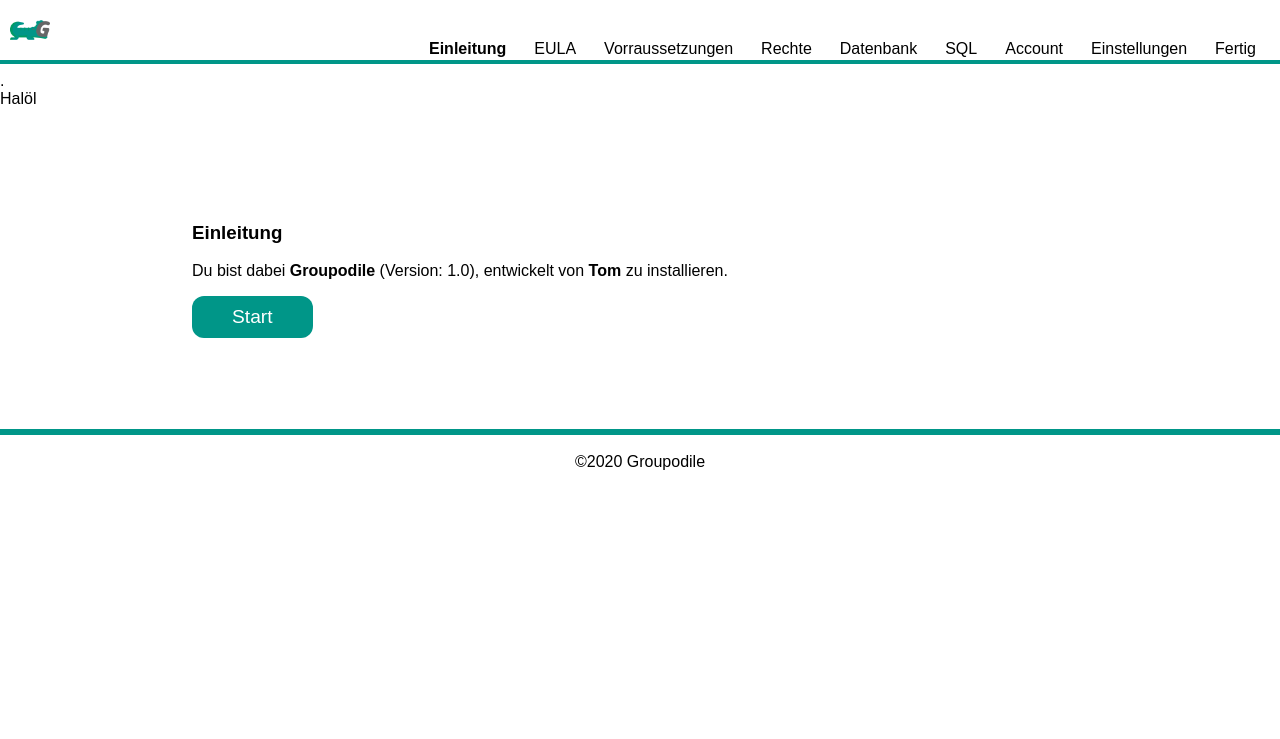
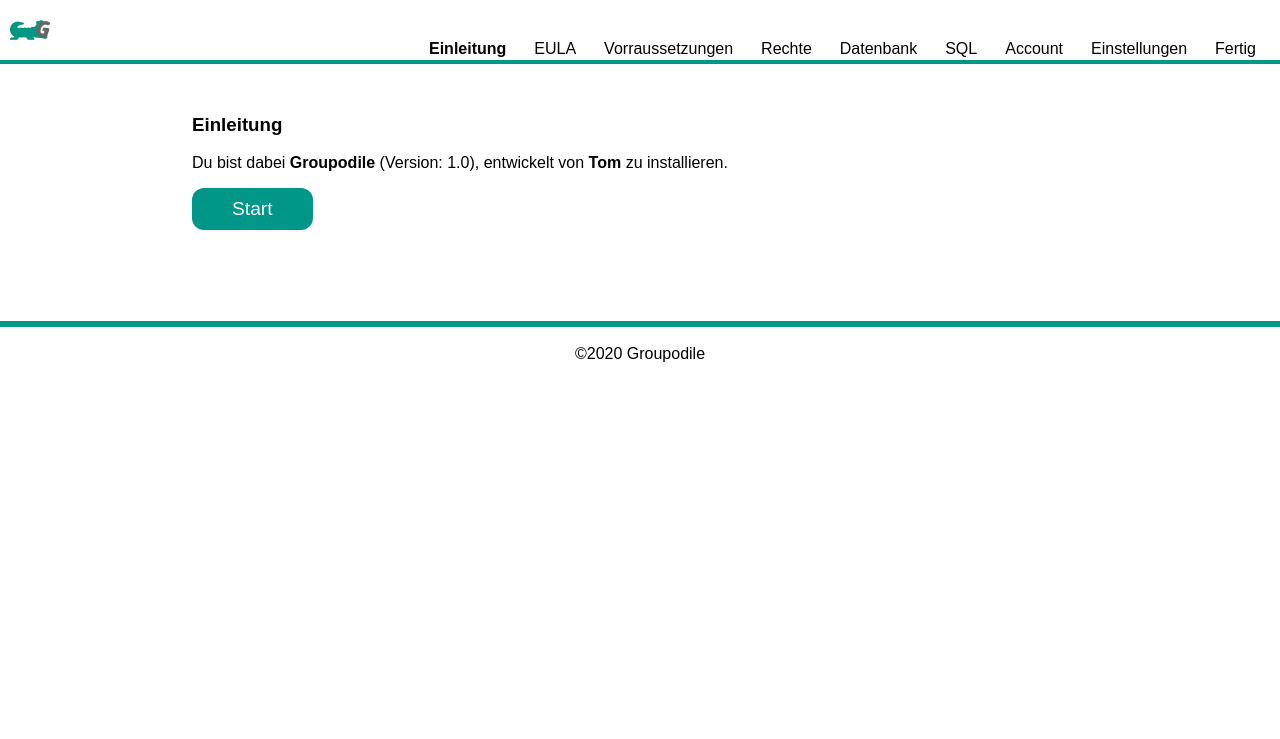
Before and after one commit to tomtactom/Groupodile, a PHP site: page /setup in a window 1280 px wide. Shown: the top 739 px of the page. Run offline with PHP 8.4, Linux system fonts and the light colour scheme.

Commit message:
Update index.php

```diff
--- a/setup/index.php
+++ b/setup/index.php
@@ -7,7 +7,6 @@
 
 	if(!file_exists("../include/database/database.php")) {
 		file_put_contents('../include/database/database.php', '');
-		echo '<br><br>.<br><br>.<br>Halöl';
 	}
 
 	//Zeige nächte schritte
```
